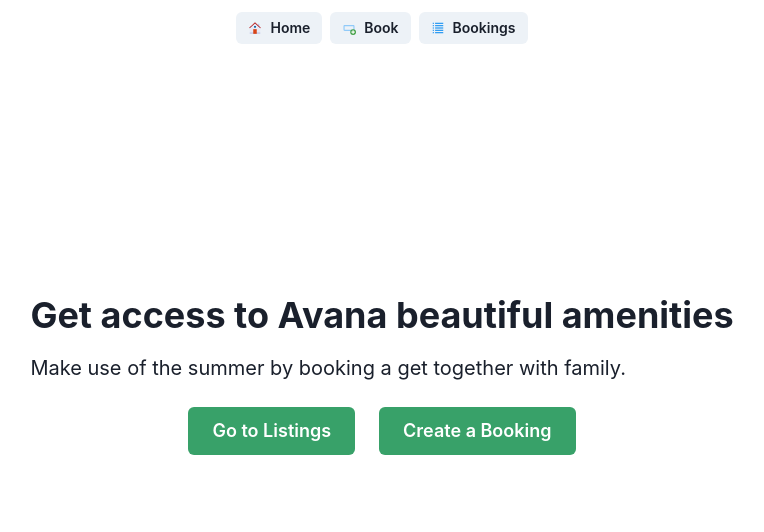
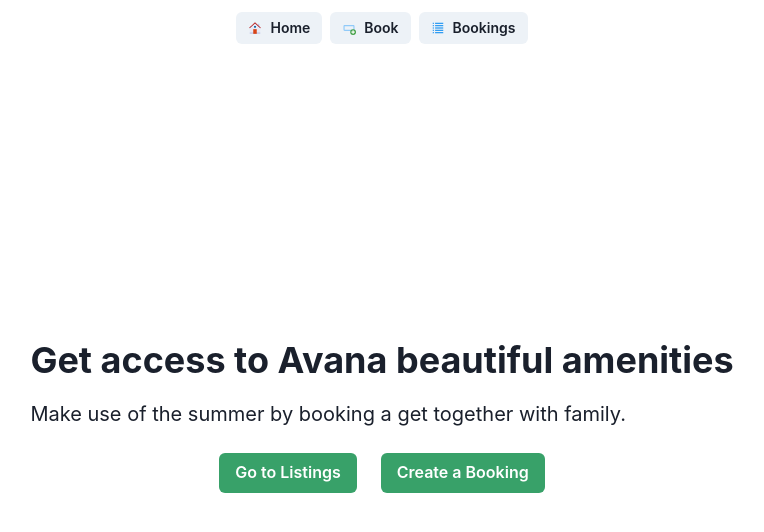
Before and after one commit to akshaymatoo/avana-booking-system, a Next.js app: page / in a window 1280 px wide. Shown: the top 532 px of the page, without its empty margins (258-1022 px from the left). Built offline with nearby package versions, Linux system fonts and the light colour scheme.

Commit message:
updated home page

```diff
--- a/pages/index.js
+++ b/pages/index.js
@@ -1,11 +1,12 @@
 import Head from 'next/head'
-import { Box,Text,Button,Heading,Flex,Center } from "@chakra-ui/react"
+import { Box,Text,Button,Heading,Flex,Center,VStack } from "@chakra-ui/react"
 import Link from 'next/link'
 import styles from '../styles/Home.module.css'
 
 export default function Home() {
   return (
-    <Center my={250} alignItems="center" overflow="hidden">
+    <Center  overflow="hidden">
+    <Flex h="90vh" justify="center" align="center">
       <Head>
         <title>Avana Bookings</title>
         <link rel="icon" href="/favicon.ico" />
@@ -18,17 +19,18 @@ export default function Home() {
         </Text>
         <Flex justify="center" wrap="1">
           <Link href="/bookings">
-            <Button size="lg" colorScheme="green" mt="6">
+            <Button size="md" colorScheme="green" mt="6">
               Go to Listings
             </Button>
           </Link>
           <Link href="/book">
-            <Button size="lg" colorScheme="green" ml="6" mt="6">
+            <Button size="md" colorScheme="green" ml="6" mt="6">
               Create a Booking
             </Button>
           </Link>
         </Flex>
       </Box>
+      </Flex>
     </Center>
   )
 }
```
